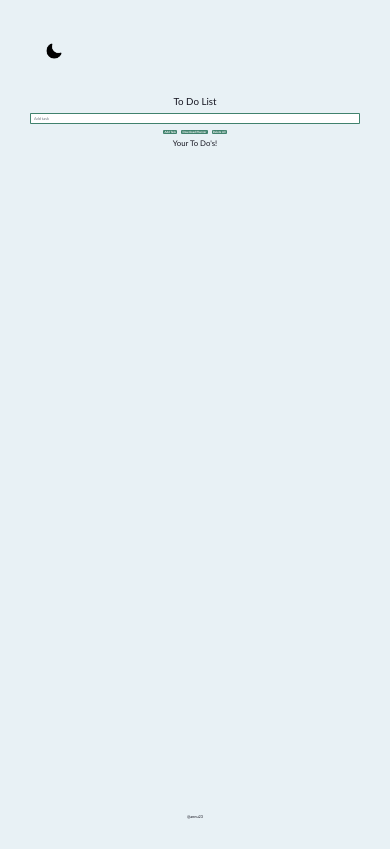
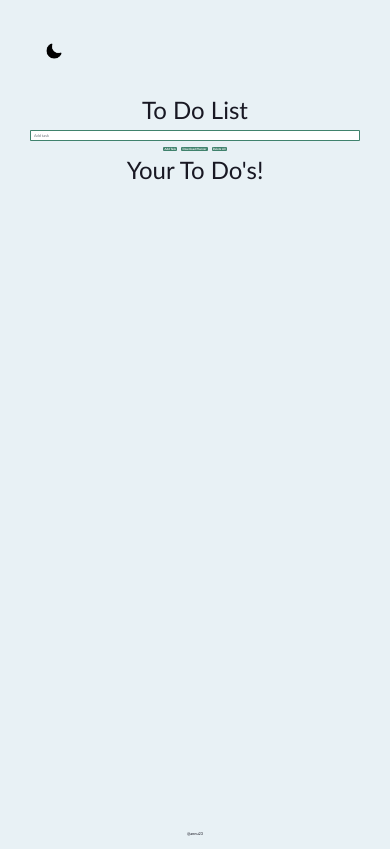
Before and after one commit to Susan-Andrews/Myplanner, a plain HTML site: page index.html in a window 390 px wide. Drawn offline with nearby package versions, Linux system fonts and the light colour scheme.

Commit message:
responsive-heading

```diff
--- a/index.html
+++ b/index.html
@@ -16,7 +16,7 @@
     <main class="container py-5 p-md-5 position-relative ">
 
             <img  src="src/moon.png" id='icon'>
-            <h1 class="text-center my-4">To Do List</h1>
+            <h1 class="text-center my-4" id="heading1">To Do List</h1>
 
             <!-- Bootstrap CSS -->
             <link rel="stylesheet" href="https://cdn.jsdelivr.net/npm/bootstrap@4.6.2/dist/css/bootstrap.min.css" integrity="sha384-xOolHFLEh07PJGoPkLv1IbcEPTNtaed2xpHsD9ESMhqIYd0nLMwNLD69Npy4HI+N" crossorigin="anonymous">
@@ -56,7 +56,7 @@
             <section >
                 <div id="contentvp">
                     <div id="mytodo">
-                        <h2 class="text-center " >Your To Do's!</h2>
+                        <h2 class="text-center "  id="heading2">Your To Do's!</h2>
                             <div class="contentdiv">
                                     <ul id="delcontent"></ul>
                                     <div>
--- a/styles.css
+++ b/styles.css
@@ -134,4 +134,8 @@ i{
   input{
     width:100%;
   }
+  #heading1,
+  #heading2{
+    font-size:x-large;
+  }
 }
```
